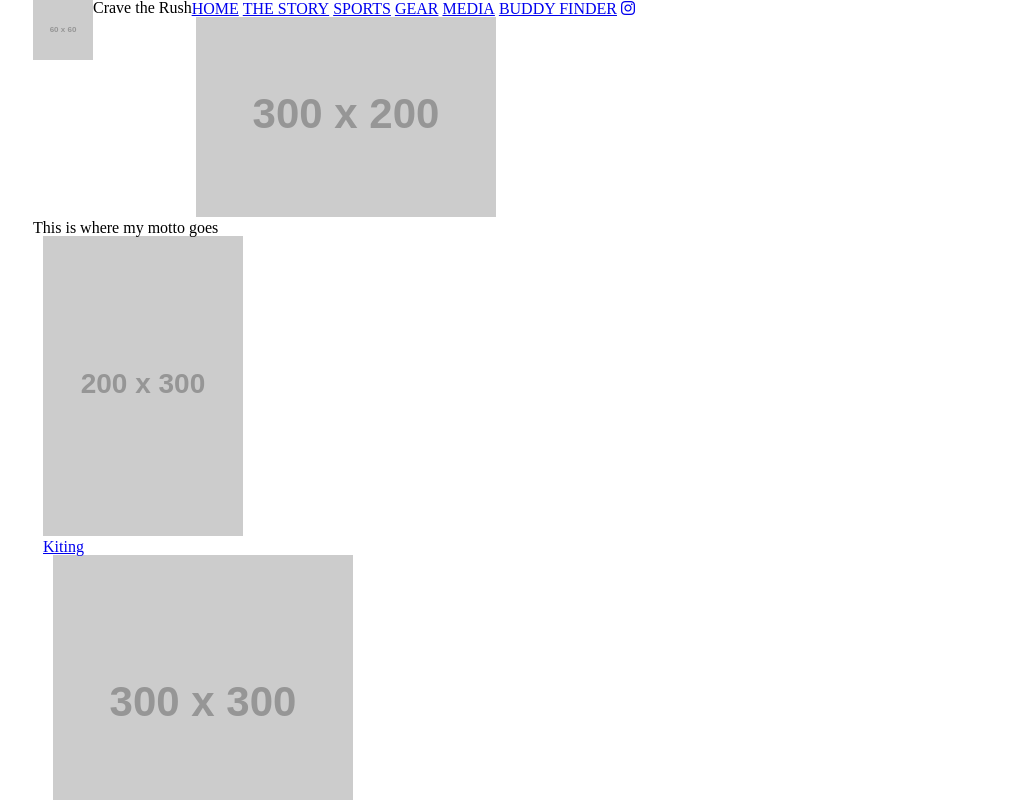
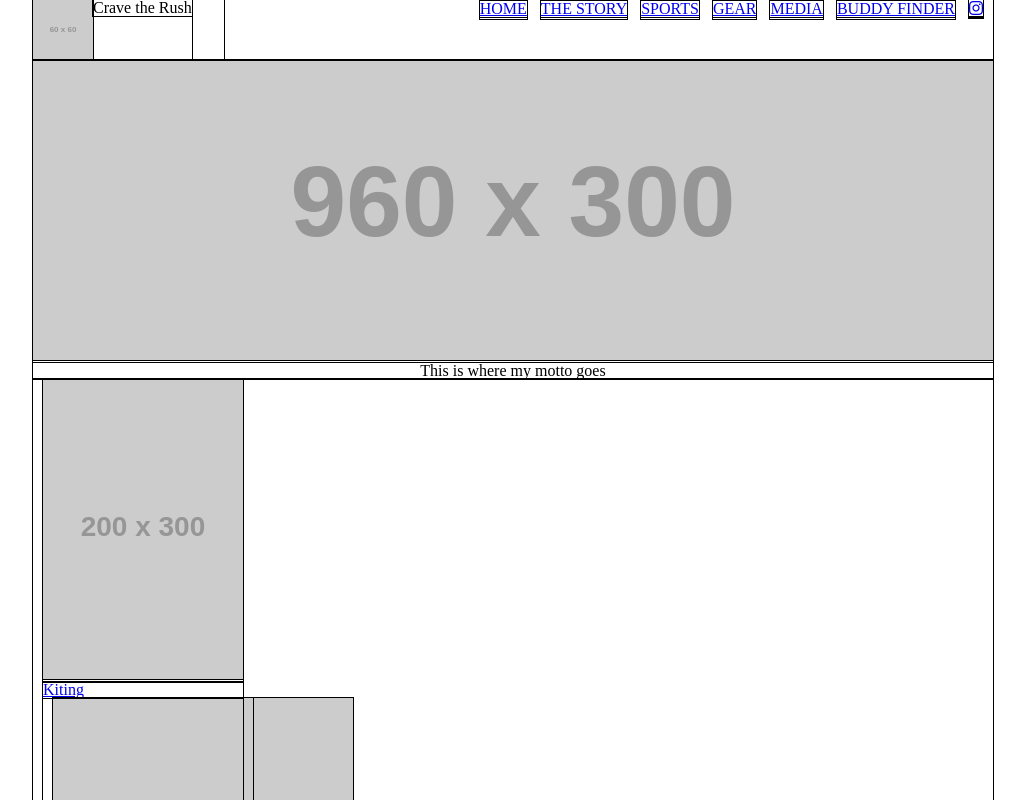
Before and after one commit to sdmccoy/cravetherush, a plain HTML site: page index.html in a window 1280 px wide. Shown: the top 800 px of the page, without its empty margins (127-1152 px from the left). Drawn offline with Linux system fonts and the light colour scheme; placeholder pictures from the web are drawn by us; a script that the page names is missing.

Commit message:
modified the header and nav bar. Need to float the motto on the top photo

```diff
--- a/index.html
+++ b/index.html
@@ -25,9 +25,11 @@
         </ul>
       </nav>
     </header>
+    <div class="clear-float">
+
+    </div>
     <section class="intro">
-      <img src="" alt="">
-      <img class="large-logo" src="http://placehold.it/300x200" alt="">
+      <img class="top-photo" src="http://placehold.it/960x300" alt="">
       <h2 class="motto">This is where my motto goes</h2>
     </section>
     <section class="sports-row-1">
--- a/style.css
+++ b/style.css
@@ -1,5 +1,5 @@
 * {
-  border: 1px solid black;
+  outline: 1px solid black;
 }
 
 .clear-float{
@@ -11,20 +11,45 @@ body {
   margin: 0 auto;
 }
 
+nav {
+  width: 100%;
+  height: 60px;
+  position: relative;
+}
+
+.small-logo, h1 {
+  float: left;
+  /*position: absolute;*/
+}
+
 .main-title {
   float: left;
 }
 
-.small-logo, h1 {
+ul {
+  width: 80%;
+  height: 100%;
+  margin-left: 20%;
+  text-align: right;
   float: left;
-}
-
-ul {
+  position: absolute;
+  /*bottom: 0px;*/
 }
 
 li {
+  width: auto;
+  height: 30%;
   list-style: none;
-  display: inline;
+  display: inline-block;
+  margin: 0px 10px 0px 0px;
+  /*position: absolute;
+  bottom: 0px;
+  float: left;*/
+
+}
+
+.intro {
+  text-align: center;
 }
 
 .sports-row-1 {
@@ -34,6 +59,6 @@ li {
 .features {
   width: 200px;
   margin: auto 10px;
-  float: left;
+  /*float: left;*/
   /*position: absolute;*/
 }
```
